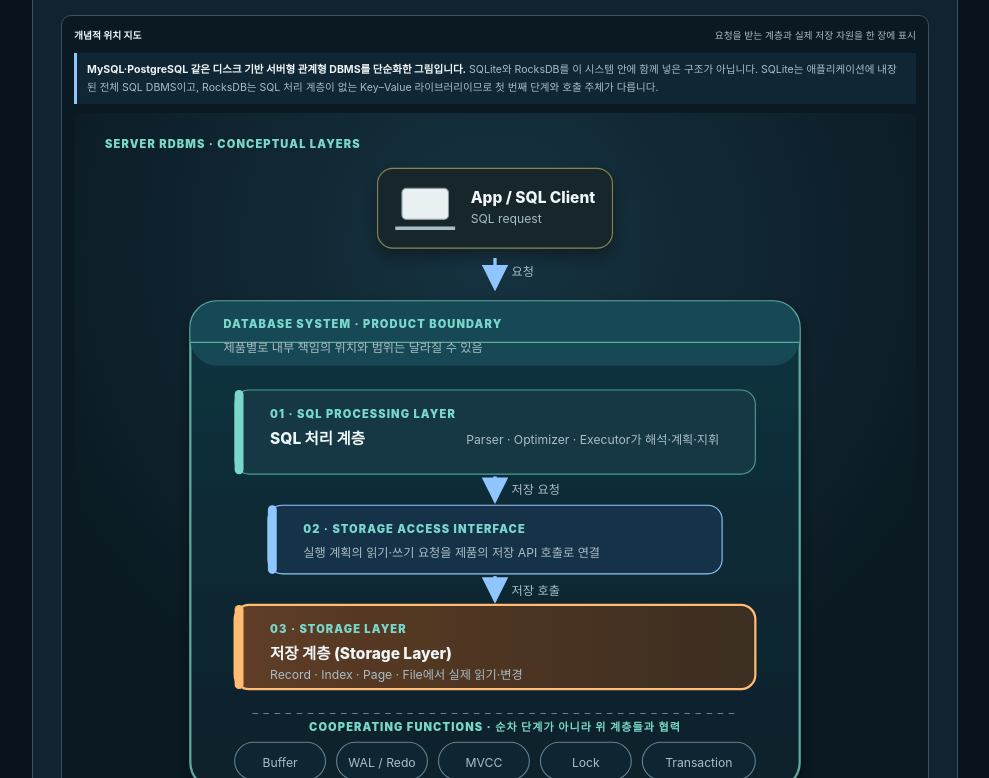
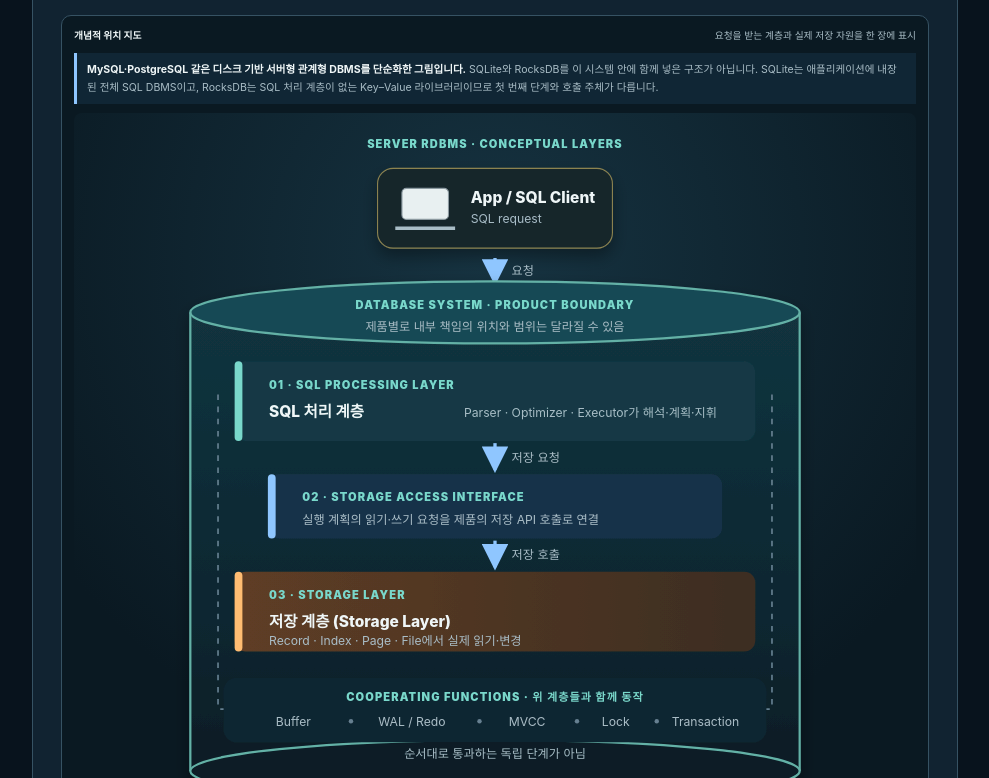
Before and after one commit to orange-taco/traceback-artifacts, a plain HTML site: page docs/artifact/topics/database-systems/storage-engine/overview/index.html in a window 1280 px wide. Shown: the part 1102-1880 px from the top of the page, without its empty margins (288-1277 px from the left). Drawn offline with Linux system fonts and the light colour scheme.

Commit message:
docs: restore cylinder in RDBMS layer diagram

```diff
--- a/docs/artifact/topics/database-systems/storage-engine/overview/index.html
+++ b/docs/artifact/topics/database-systems/storage-engine/overview/index.html
@@ -60,59 +60,64 @@
           <div class="layer-stack">
             <div class="layer-map-title"><strong>개념적 위치 지도</strong><span>요청을 받는 계층과 실제 저장 자원을 한 장에 표시</span></div>
             <p class="map-scope-note"><b>MySQL·PostgreSQL 같은 디스크 기반 서버형 관계형 DBMS를 단순화한 그림입니다.</b> SQLite와 RocksDB를 이 시스템 안에 함께 넣은 구조가 아닙니다. SQLite는 애플리케이션에 내장된 전체 SQL DBMS이고, RocksDB는 SQL 처리 계층이 없는 Key–Value 라이브러리이므로 첫 번째 단계와 호출 주체가 다릅니다.</p>
-            <svg class="engine-stack-svg" viewBox="0 0 760 760" role="img" aria-labelledby="engine-map-title engine-map-desc">
+            <svg class="engine-stack-svg" viewBox="0 0 760 800" role="img" aria-labelledby="engine-map-title engine-map-desc">
               <title id="engine-map-title">애플리케이션 요청이 DBMS의 SQL 처리 계층, 저장 접근 인터페이스, 저장 계층을 거쳐 디스크에 접근하는 구조</title>
               <desc id="engine-map-desc">App Client의 SQL 요청이 서버형 관계형 Database System 내부의 SQL 처리 계층, 저장 접근 인터페이스, 저장 계층 순서로 전달됩니다. Buffer, WAL 또는 Redo, MVCC, Lock, Transaction은 이 계층들과 협력하는 DBMS 내부 기능이며, 일반적인 파일 입출력은 운영체제와 파일시스템을 거쳐 디스크로 전달됩니다.</desc>
               <defs>
-                <linearGradient id="dbmsBody" x1="0" y1="0" x2="0" y2="1"><stop offset="0" stop-color="#12343f"/><stop offset="1" stop-color="#0a202a"/></linearGradient>
+                <linearGradient id="dbmsBody" x1="0" y1="0" x2="0" y2="1"><stop offset="0" stop-color="#12343f"/><stop offset=".72" stop-color="#0b252f"/><stop offset="1" stop-color="#091c25"/></linearGradient>
                 <linearGradient id="engineBand" x1="0" y1="0" x2="1" y2="0"><stop stop-color="#5f3d25"/><stop offset="1" stop-color="#3c2d22"/></linearGradient>
                 <linearGradient id="diskFill" x1="0" y1="0" x2="0" y2="1"><stop stop-color="#c6a4eb"/><stop offset="1" stop-color="#58416f"/></linearGradient>
                 <filter id="softShadow" x="-20%" y="-20%" width="140%" height="150%"><feDropShadow dx="0" dy="7" stdDeviation="7" flood-color="#000" flood-opacity=".35"/></filter>
                 <marker id="arrowEngine" markerWidth="8" markerHeight="8" refX="7" refY="4" orient="auto"><path d="M0 0L8 4L0 8Z" fill="#8fc6ff"/></marker>
               </defs>
-              <text x="28" y="32" class="svg-kicker">SERVER RDBMS · CONCEPTUAL LAYERS</text>
+              <text x="380" y="32" text-anchor="middle" class="svg-kicker">SERVER RDBMS · CONCEPTUAL LAYERS</text>
               <g transform="translate(274 50)" filter="url(#softShadow)"><rect width="212" height="72" rx="14" fill="#15252c" stroke="#8c8350"/><rect x="22" y="18" width="42" height="28" rx="4" fill="#e8f0f1" stroke="#8c9aa0"/><path d="M16 54h54" stroke="#a9bdc6" stroke-width="3"/><text x="84" y="31" class="svg-label">App / SQL Client</text><text x="84" y="49" class="svg-small">SQL request</text></g>
-              <path d="M380 126V158" stroke="#8fc6ff" stroke-width="3" marker-end="url(#arrowEngine)" class="flow-stroke"/><text x="395" y="147" class="svg-small">요청</text>
+              <path d="M380 126V153" stroke="#8fc6ff" stroke-width="3" marker-end="url(#arrowEngine)" class="flow-stroke"/><text x="395" y="146" class="svg-small">요청</text>
+
               <g filter="url(#softShadow)">
-                <rect x="105" y="170" width="550" height="440" rx="24" fill="url(#dbmsBody)" stroke="#5fa99e" stroke-width="2"/>
-                <rect x="105" y="170" width="550" height="58" rx="24" fill="#174954"/>
-                <path d="M105 207h550" stroke="#5fa99e"/>
-                <text x="135" y="194" class="svg-kicker">DATABASE SYSTEM · PRODUCT BOUNDARY</text>
-                <text x="135" y="216" class="svg-small">제품별로 내부 책임의 위치와 범위는 달라질 수 있음</text>
+                <rect x="105" y="180" width="550" height="414" fill="url(#dbmsBody)"/>
+                <ellipse cx="380" cy="180" rx="275" ry="28" fill="#174954" stroke="#64b1a6" stroke-width="2"/>
+                <path d="M105 180v414M655 180v414" stroke="#64b1a6" stroke-width="2"/>
+                <ellipse cx="380" cy="594" rx="275" ry="28" fill="#091c25" stroke="#64b1a6" stroke-width="2"/>
+                <text x="380" y="177" text-anchor="middle" class="svg-kicker">DATABASE SYSTEM · PRODUCT BOUNDARY</text>
+                <text x="380" y="197" text-anchor="middle" class="svg-small">제품별로 내부 책임의 위치와 범위는 달라질 수 있음</text>
 
-                <rect x="145" y="250" width="470" height="76" rx="13" fill="#123944" stroke="#4c9e95"/>
-                <rect x="145" y="250" width="8" height="76" rx="4" fill="#79d8cb"/>
-                <text x="177" y="275" class="svg-kicker">01 · SQL PROCESSING LAYER</text>
-                <text x="177" y="299" class="svg-label">SQL 처리 계층</text>
-                <text x="354" y="299" class="svg-small">Parser · Optimizer · Executor가 해석·계획·지휘</text>
+                <rect x="145" y="224" width="470" height="72" rx="10" fill="#123944"/>
+                <rect x="145" y="224" width="7" height="72" rx="3.5" fill="#79d8cb"/>
+                <text x="176" y="249" class="svg-kicker">01 · SQL PROCESSING LAYER</text>
+                <text x="176" y="274" class="svg-label">SQL 처리 계층</text>
+                <text x="352" y="274" class="svg-small">Parser · Optimizer · Executor가 해석·계획·지휘</text>
 
-                <path d="M380 328v22" stroke="#8fc6ff" stroke-width="3" marker-end="url(#arrowEngine)"/><text x="395" y="344" class="svg-small">저장 요청</text>
-                <rect x="175" y="354" width="410" height="62" rx="13" fill="#17324a" stroke="#8fc6ff"/>
-                <rect x="175" y="354" width="8" height="62" rx="4" fill="#8fc6ff"/>
-                <text x="207" y="379" class="svg-kicker">02 · STORAGE ACCESS INTERFACE</text>
-                <text x="207" y="401" class="svg-small">실행 계획의 읽기·쓰기 요청을 제품의 저장 API 호출로 연결</text>
+                <path d="M380 298v24" stroke="#8fc6ff" stroke-width="3" marker-end="url(#arrowEngine)"/><text x="395" y="315" class="svg-small">저장 요청</text>
+                <rect x="175" y="326" width="410" height="58" rx="10" fill="#17324a"/>
+                <rect x="175" y="326" width="7" height="58" rx="3.5" fill="#8fc6ff"/>
+                <text x="206" y="350" class="svg-kicker">02 · STORAGE ACCESS INTERFACE</text>
+                <text x="206" y="371" class="svg-small">실행 계획의 읽기·쓰기 요청을 제품의 저장 API 호출로 연결</text>
 
-                <path d="M380 418v22" stroke="#8fc6ff" stroke-width="3" marker-end="url(#arrowEngine)"/><text x="395" y="435" class="svg-small">저장 호출</text>
-                <rect x="145" y="444" width="470" height="76" rx="13" fill="url(#engineBand)" stroke="#ffbc72" stroke-width="2"/>
-                <rect x="145" y="444" width="8" height="76" rx="4" fill="#ffbc72"/>
-                <text x="177" y="469" class="svg-kicker">03 · STORAGE LAYER</text>
-                <text x="177" y="493" class="svg-label">저장 계층 (Storage Layer)</text>
-                <text x="177" y="511" class="svg-small">Record · Index · Page · File에서 실제 읽기·변경</text>
+                <path d="M380 386v24" stroke="#8fc6ff" stroke-width="3" marker-end="url(#arrowEngine)"/><text x="395" y="403" class="svg-small">저장 호출</text>
+                <rect x="145" y="414" width="470" height="72" rx="10" fill="url(#engineBand)"/>
+                <rect x="145" y="414" width="7" height="72" rx="3.5" fill="#ffbc72"/>
+                <text x="176" y="439" class="svg-kicker">03 · STORAGE LAYER</text>
+                <text x="176" y="464" class="svg-label">저장 계층 (Storage Layer)</text>
+                <text x="176" y="480" class="svg-small">Record · Index · Page · File에서 실제 읽기·변경</text>
 
-                <path d="M161 542h438" stroke="#668091" stroke-dasharray="5 5"/>
-                <text x="380" y="558" text-anchor="middle" class="svg-kicker">COOPERATING FUNCTIONS · 순차 단계가 아니라 위 계층들과 협력</text>
-                <g transform="translate(145 568)">
-                  <rect width="82" height="34" rx="17" fill="#102632" stroke="#668091"/><text x="41" y="22" text-anchor="middle" class="svg-small">Buffer</text>
-                  <rect x="92" width="82" height="34" rx="17" fill="#102632" stroke="#668091"/><text x="133" y="22" text-anchor="middle" class="svg-small">WAL / Redo</text>
-                  <rect x="184" width="82" height="34" rx="17" fill="#102632" stroke="#668091"/><text x="225" y="22" text-anchor="middle" class="svg-small">MVCC</text>
-                  <rect x="276" width="82" height="34" rx="17" fill="#102632" stroke="#668091"/><text x="317" y="22" text-anchor="middle" class="svg-small">Lock</text>
-                  <rect x="368" width="102" height="34" rx="17" fill="#102632" stroke="#668091"/><text x="419" y="22" text-anchor="middle" class="svg-small">Transaction</text>
+                <path d="M130 254v284h22M630 254v284h-22" fill="none" stroke="#668091" stroke-width="1.5" stroke-dasharray="5 6"/>
+                <rect x="135" y="510" width="490" height="58" rx="12" fill="#102632"/>
+                <text x="380" y="531" text-anchor="middle" class="svg-kicker">COOPERATING FUNCTIONS · 위 계층들과 함께 동작</text>
+                <g class="svg-small" text-anchor="middle">
+                  <text x="198" y="553">Buffer</text><circle cx="250" cy="549" r="2" fill="#668091"/>
+                  <text x="305" y="553">WAL / Redo</text><circle cx="366" cy="549" r="2" fill="#668091"/>
+                  <text x="409" y="553">MVCC</text><circle cx="454" cy="549" r="2" fill="#668091"/>
+                  <text x="489" y="553">Lock</text><circle cx="526" cy="549" r="2" fill="#668091"/>
+                  <text x="570" y="553">Transaction</text>
                 </g>
+                <text x="380" y="582" text-anchor="middle" class="svg-small">순서대로 통과하는 독립 단계가 아님</text>
               </g>
-              <path class="flow-stroke" d="M380 612v27" stroke="#8fc6ff" stroke-width="3" marker-end="url(#arrowEngine)"/><text x="395" y="630" class="svg-small">File / Block I/O</text>
-              <g transform="translate(235 644)"><rect width="290" height="52" rx="12" fill="#172334" stroke="#9d89b9"/><text x="145" y="22" text-anchor="middle" class="svg-kicker">OS / FILESYSTEM</text><text x="145" y="41" text-anchor="middle" class="svg-small">파일·블록 I/O를 저장 장치에 전달</text></g>
-              <path class="flow-stroke" d="M380 698v20" stroke="#8fc6ff" stroke-width="3" marker-end="url(#arrowEngine)"/>
-              <g transform="translate(300 724)"><path d="M0 8c0-7 36-12 80-12s80 5 80 12v22c0 7-36 12-80 12S0 37 0 30Z" fill="url(#diskFill)" stroke="#c9a9f2"/><ellipse cx="80" cy="8" rx="80" ry="12" fill="#8c6cad" stroke="#e1cdf8"/><text x="80" y="28" text-anchor="middle" class="svg-label">Disk / SSD</text></g>
+
+              <path class="flow-stroke" d="M380 624v25" stroke="#8fc6ff" stroke-width="3" marker-end="url(#arrowEngine)"/><text x="395" y="642" class="svg-small">File / Block I/O</text>
+              <g transform="translate(235 654)"><rect width="290" height="52" rx="12" fill="#172334" stroke="#9d89b9"/><text x="145" y="22" text-anchor="middle" class="svg-kicker">OS / FILESYSTEM</text><text x="145" y="41" text-anchor="middle" class="svg-small">파일·블록 I/O를 저장 장치에 전달</text></g>
+              <path class="flow-stroke" d="M380 708v24" stroke="#8fc6ff" stroke-width="3" marker-end="url(#arrowEngine)"/>
+              <g transform="translate(300 744)"><path d="M0 8c0-7 36-12 80-12s80 5 80 12v22c0 7-36 12-80 12S0 37 0 30Z" fill="url(#diskFill)" stroke="#c9a9f2"/><ellipse cx="80" cy="8" rx="80" ry="12" fill="#8c6cad" stroke="#e1cdf8"/><text x="80" y="28" text-anchor="middle" class="svg-label">Disk / SSD</text></g>
             </svg>
           </div>
           <p class="layer-map-note"><b>중요:</b> 엔진이 물리 장치를 항상 직접 제어한다는 뜻은 아닙니다. 일반적으로 파일·블록 I/O는 운영체제와 파일시스템을 통하며, 지원 저장 매체와 원격 저장 방식은 제품·환경에 따라 달라집니다.</p>
```
